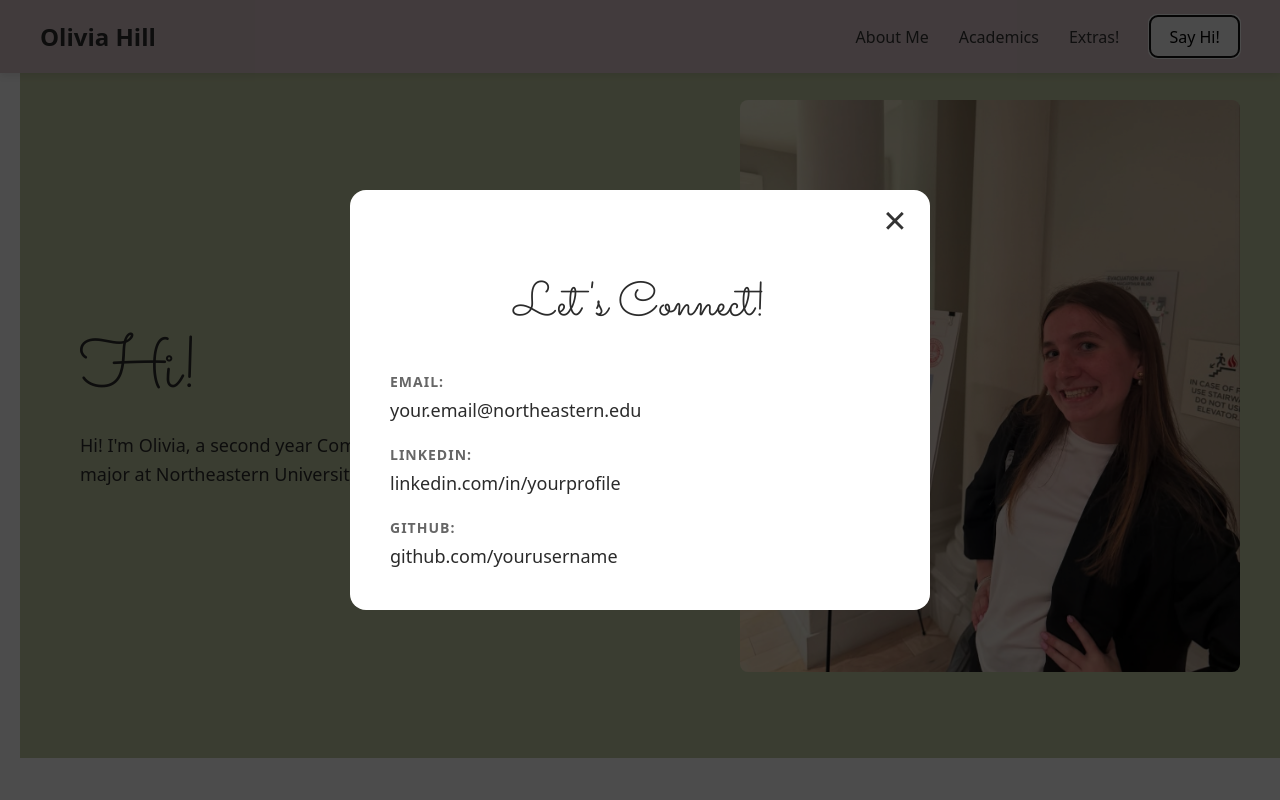
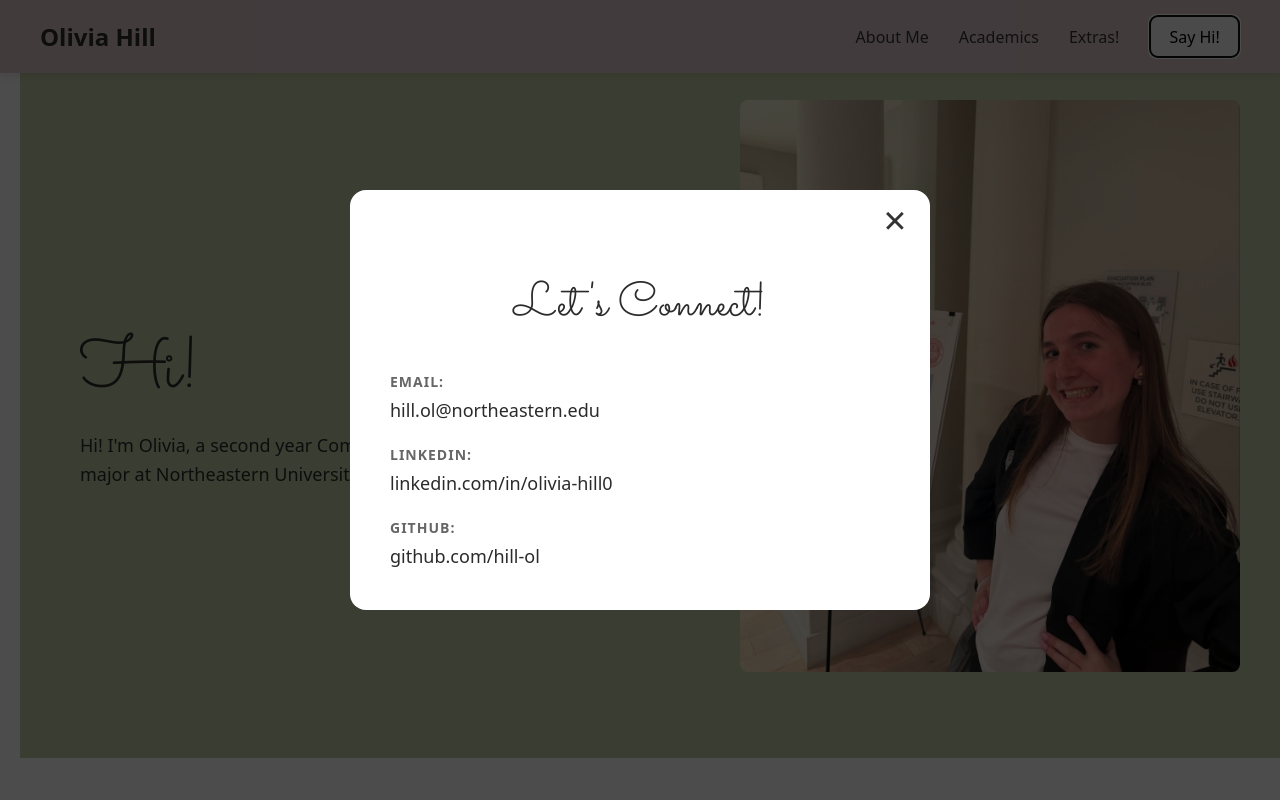
Before and after one commit to hill-ol/personal-website-vercel, a React (Vite) app: page / in a window 1280 px wide. Both pictures are taken after a click on the button "Say Hi!". Shown: the top 800 px of the page. Built offline with nearby package versions, Linux system fonts and the light colour scheme.

Commit message:
make contact

```diff
--- a/src/components/Navbar.tsx
+++ b/src/components/Navbar.tsx
@@ -52,22 +52,22 @@ export default function Navbar() {
                         <div className="contact-info">
                             <div className="contact-item">
                                 <span className="contact-label">Email:</span>
-                                <a href="mailto:your.email@northeastern.edu" className="contact-link">
-                                    your.email@northeastern.edu
+                                <a href="mailto:hill.ol@northeastern.edu" className="contact-link">
+                                    hill.ol@northeastern.edu
                                 </a>
                             </div>
 
                             <div className="contact-item">
                                 <span className="contact-label">LinkedIn:</span>
-                                <a href="https://linkedin.com/in/yourprofile" target="_blank" rel="noopener noreferrer" className="contact-link">
-                                    linkedin.com/in/yourprofile
+                                <a href="https://linkedin.com/in/olivia-hill0" target="_blank" rel="noopener noreferrer" className="contact-link">
+                                    linkedin.com/in/olivia-hill0
                                 </a>
                             </div>
 
                             <div className="contact-item">
                                 <span className="contact-label">GitHub:</span>
-                                <a href="https://github.com/yourusername" target="_blank" rel="noopener noreferrer" className="contact-link">
-                                    github.com/yourusername
+                                <a href="https://github.com/hill-ol" target="_blank" rel="noopener noreferrer" className="contact-link">
+                                    github.com/hill-ol
                                 </a>
                             </div>
                         </div>
```
